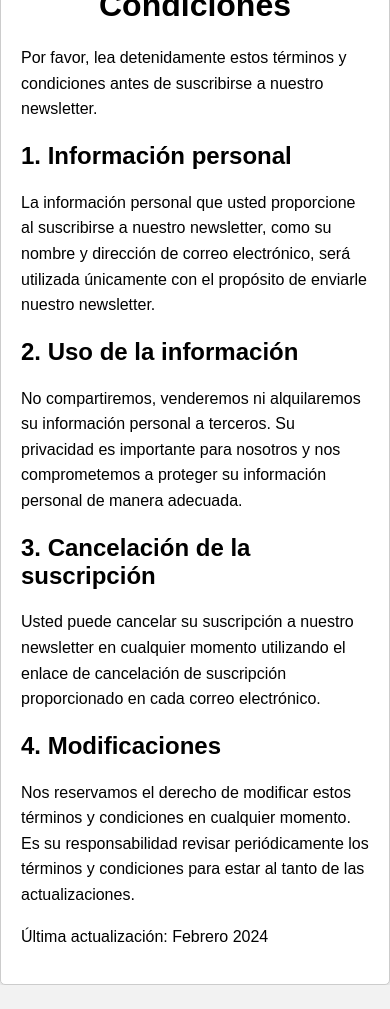
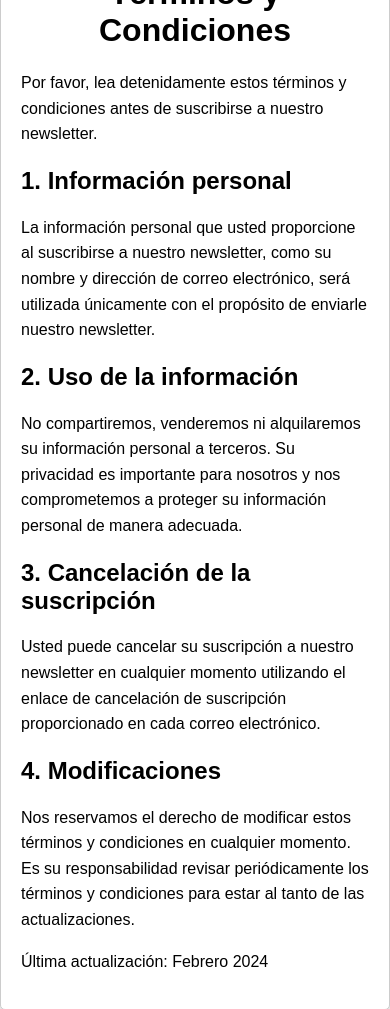
Before and after one commit to LuisManon/DescubreDO, a plain HTML site: page politica.html in a window 390 px wide. Before the commit the page ends 985 px from the top, so only its background shows below. Drawn offline with Linux system fonts and the light colour scheme.

Commit message:
Update politica.html

```diff
--- a/politica.html
+++ b/politica.html
@@ -35,7 +35,7 @@
 
   @media screen and (max-width: 768px) {
     h1 {
-        margin-top: 50px; /* Añade un margen superior cero para el h1 */
+        margin-top: 100px; /* Añade un margen superior cero para el h1 */
     }
   }
 </style>
```
